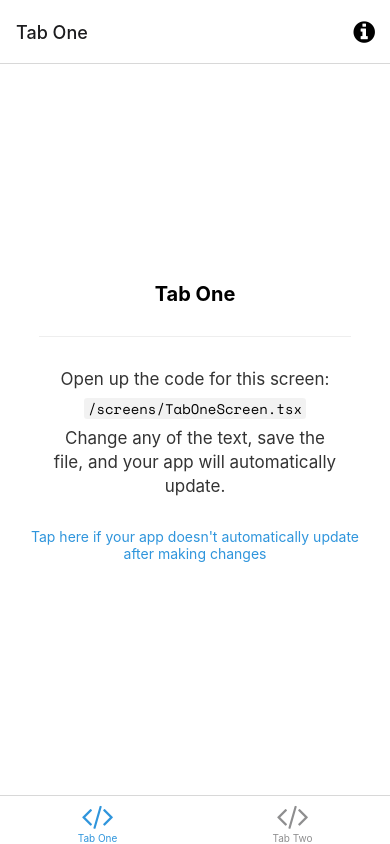
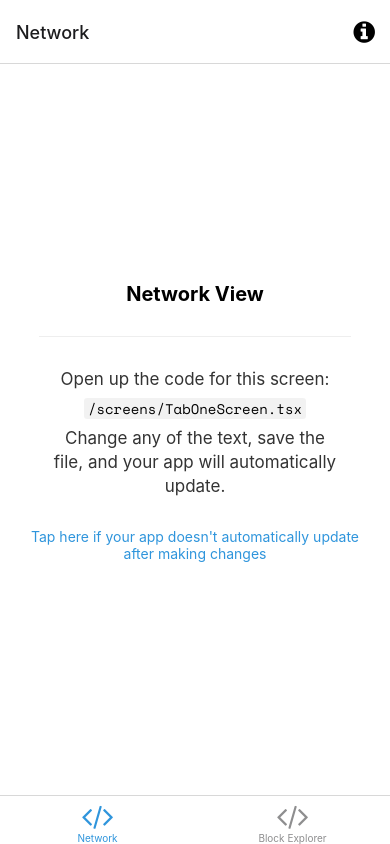
Before and after one commit to ScottyPoi/UltralightExpo, a React Native app: screen /TabOne in a window 390 px wide. Built offline with nearby package versions, Linux system fonts and the light colour scheme; what expo-linking would draw is missing.

Commit message:
Init app and modify template

```diff
--- a/navigation/index.tsx
+++ b/navigation/index.tsx
@@ -66,7 +66,7 @@ function BottomTabNavigator() {
         name="TabOne"
         component={TabOneScreen}
         options={({ navigation }: RootTabScreenProps<'TabOne'>) => ({
-          title: 'Tab One',
+          title: 'Network',
           tabBarIcon: ({ color }) => <TabBarIcon name="code" color={color} />,
           headerRight: () => (
             <Pressable
@@ -88,7 +88,7 @@ function BottomTabNavigator() {
         name="TabTwo"
         component={TabTwoScreen}
         options={{
-          title: 'Tab Two',
+          title: 'Block Explorer',
           tabBarIcon: ({ color }) => <TabBarIcon name="code" color={color} />,
         }}
       />
--- a/screens/ModalScreen.tsx
+++ b/screens/ModalScreen.tsx
@@ -7,7 +7,7 @@ import { Text, View } from '../components/Themed';
 export default function ModalScreen() {
   return (
     <View style={styles.container}>
-      <Text style={styles.title}>Modal</Text>
+      <Text style={styles.title}>Dev Tools</Text>
       <View style={styles.separator} lightColor="#eee" darkColor="rgba(255,255,255,0.1)" />
       <EditScreenInfo path="/screens/ModalScreen.tsx" />
 
--- a/screens/TabOneScreen.tsx
+++ b/screens/TabOneScreen.tsx
@@ -7,7 +7,7 @@ import { RootTabScreenProps } from '../types';
 export default function TabOneScreen({ navigation }: RootTabScreenProps<'TabOne'>) {
   return (
     <View style={styles.container}>
-      <Text style={styles.title}>Tab One</Text>
+      <Text style={styles.title}>Network View</Text>
       <View style={styles.separator} lightColor="#eee" darkColor="rgba(255,255,255,0.1)" />
       <EditScreenInfo path="/screens/TabOneScreen.tsx" />
     </View>
--- a/screens/TabTwoScreen.tsx
+++ b/screens/TabTwoScreen.tsx
@@ -6,7 +6,7 @@ import { Text, View } from '../components/Themed';
 export default function TabTwoScreen() {
   return (
     <View style={styles.container}>
-      <Text style={styles.title}>Tab Two</Text>
+      <Text style={styles.title}>Block Explorer</Text>
       <View style={styles.separator} lightColor="#eee" darkColor="rgba(255,255,255,0.1)" />
       <EditScreenInfo path="/screens/TabTwoScreen.tsx" />
     </View>
```
